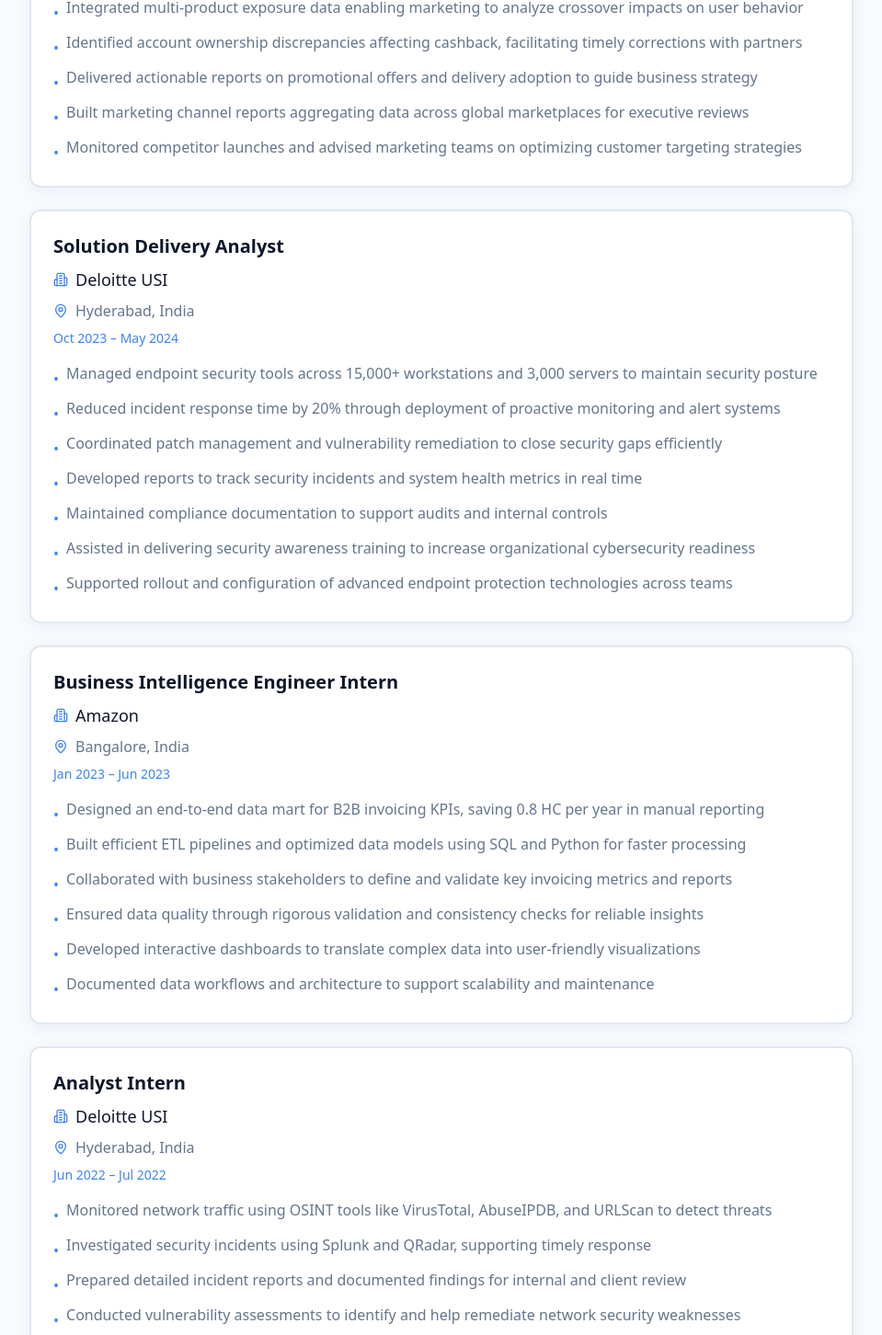
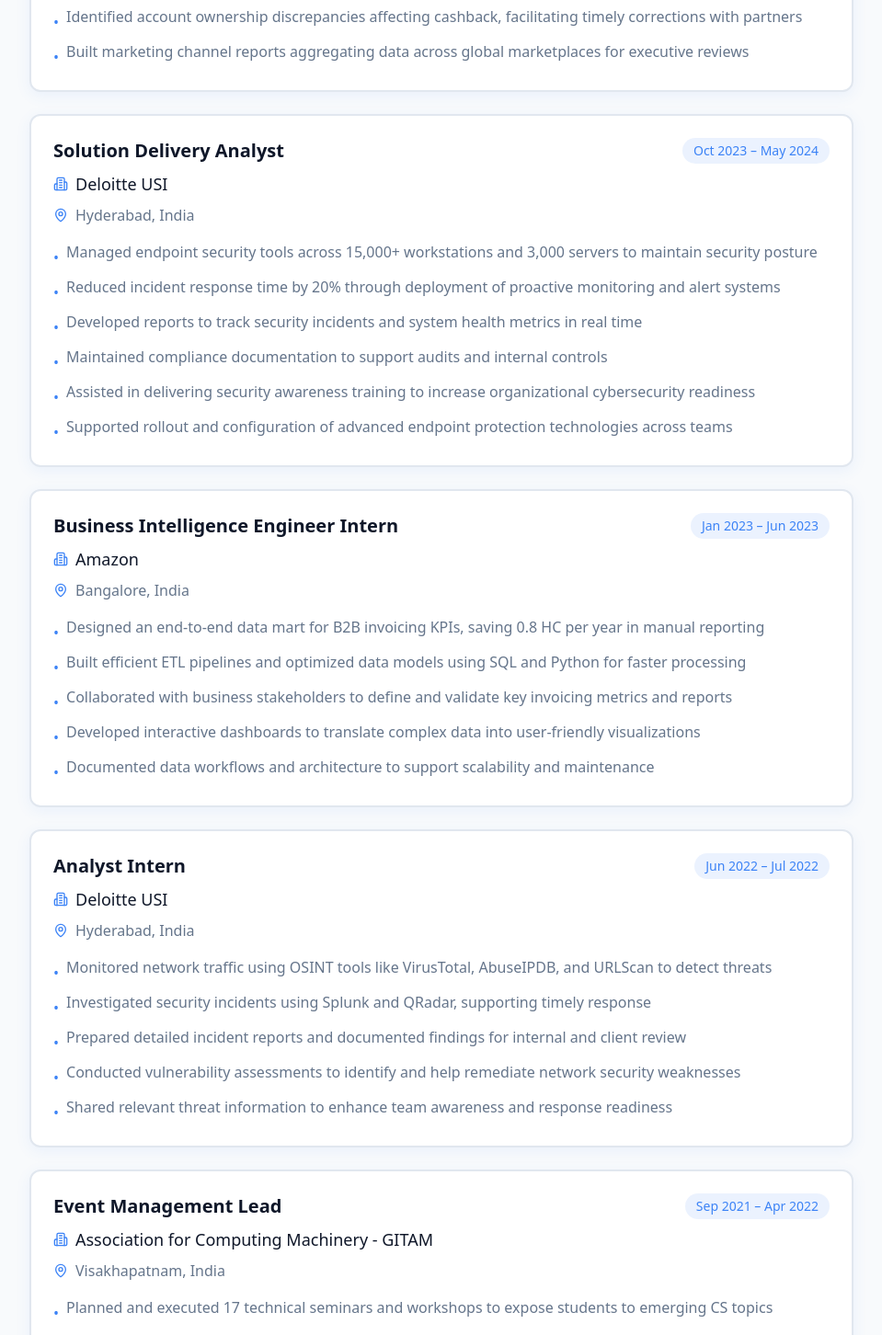
Before and after one commit to GeesalaPrashanthi/GeesalaPrashanthi.github.io, a React (Vite) app: page / in a window 1280 px wide. Shown: the part 2111-3563 px from the top of the page at 92% size, without its empty margins (160-1119 px from the left). Built offline with nearby package versions, Linux system fonts and the light colour scheme; the HTML template or start-up script is replaced by a standard one.

Commit message:
Updated experience

```diff
--- a/index.html
+++ b/index.html
@@ -2,7 +2,7 @@
 <html lang="en">
   <head>
     <meta charset="UTF-8" />
-    <link rel="icon" type="image/svg+xml" href="/web_logo.svg" />
+    <link rel="icon" type="image/png" href="/src/images/web_logo.png" />
     <meta name="viewport" content="width=device-width, initial-scale=1.0" />
     <title>Prashanthi Geesala | Data Scientist & BI Engineer Portfolio</title>
     <meta name="description" content="Data Scientist & Business Intelligence Engineer specializing in machine learning, analytics, and data visualization. Master's student at Boston University." />
--- a/src/components/Education.tsx
+++ b/src/components/Education.tsx
@@ -17,7 +17,8 @@ const educationItems = [
     location: "Visakhapatnam, India",
     period: "Jun 2019 – Apr 2023",
     points: [
-      "Relevant coursework: Linear Algebra; Probability and Statistics; Numerical Methods; Data Science with Python; Database Management; Cryptography; Big Data; Artificial Intelligence; Cloud Computing; GPA: 9.63/10"
+      "Relevant coursework: Linear Algebra; Probability and Statistics; Numerical Methods; Data Science with Python; Database Management; Cryptography; Big Data; Artificial Intelligence; Cloud Computing",
+      "GPA: 9.63/10"
     ]
   }
 ];
--- a/src/components/Experience.tsx
+++ b/src/components/Experience.tsx
@@ -16,9 +16,7 @@ const experiences = [
       "Applied advanced statistical analysis to uncover that 30% of customers faced fatigue and cannibalization",
       "Integrated multi-product exposure data enabling marketing to analyze crossover impacts on user behavior",
       "Identified account ownership discrepancies affecting cashback, facilitating timely corrections with partners",
-      "Delivered actionable reports on promotional offers and delivery adoption to guide business strategy",
-      "Built marketing channel reports aggregating data across global marketplaces for executive reviews",
-      "Monitored competitor launches and advised marketing teams on optimizing customer targeting strategies"
+      "Built marketing channel reports aggregating data across global marketplaces for executive reviews"
     ]
   },
   {
@@ -30,7 +28,6 @@ const experiences = [
     points: [
       "Managed endpoint security tools across 15,000+ workstations and 3,000 servers to maintain security posture",
       "Reduced incident response time by 20% through deployment of proactive monitoring and alert systems",
-      "Coordinated patch management and vulnerability remediation to close security gaps efficiently",
       "Developed reports to track security incidents and system health metrics in real time",
       "Maintained compliance documentation to support audits and internal controls",
       "Assisted in delivering security awareness training to increase organizational cybersecurity readiness",
@@ -47,7 +44,6 @@ const experiences = [
       "Designed an end-to-end data mart for B2B invoicing KPIs, saving 0.8 HC per year in manual reporting",
       "Built efficient ETL pipelines and optimized data models using SQL and Python for faster processing",
       "Collaborated with business stakeholders to define and validate key invoicing metrics and reports",
-      "Ensured data quality through rigorous validation and consistency checks for reliable insights",
       "Developed interactive dashboards to translate complex data into user-friendly visualizations",
       "Documented data workflows and architecture to support scalability and maintenance"
     ]
@@ -63,7 +59,6 @@ const experiences = [
       "Investigated security incidents using Splunk and QRadar, supporting timely response",
       "Prepared detailed incident reports and documented findings for internal and client review",
       "Conducted vulnerability assessments to identify and help remediate network security weaknesses",
-      "Assisted senior analysts with malware analysis and cyber threat intelligence gathering",
       "Shared relevant threat information to enhance team awareness and response readiness"
     ]
   },
@@ -78,7 +73,6 @@ const experiences = [
       "Led a 3-member operations team and coordinated logistics with 8 industry and academic guest speakers",
       "Managed event budgeting and resource allocation to ensure seamless execution within constraints",
       "Created and implemented promotional campaigns to maximize student attendance and engagement",
-      "Established partnerships with external organizations to secure sponsorships and support",
       "Collected and analyzed post-event feedback to improve future seminar planning and delivery"
     ]
   }
@@ -105,8 +99,14 @@ export const Experience = () => {
               >
                 <CardContent className="p-6">
                   <div className="space-y-4">
-                    <div>
-                      <h3 className="text-xl font-bold mb-2">{exp.title}</h3>
+                    <div className="relative">
+                      <div className="absolute top-0 right-0">
+                        <p className="text-sm font-medium text-primary bg-primary/10 px-3 py-1 rounded-full">
+                          {exp.period}
+                        </p>
+                      </div>
+
+                      <h3 className="text-xl font-bold mb-2 pr-36">{exp.title}</h3>
                       <div className="space-y-2">
                         <div className="flex items-center gap-2">
                           <Building2 className="h-4 w-4 text-primary" />
@@ -117,7 +117,6 @@ export const Experience = () => {
                           <p className="text-muted-foreground">{exp.location}</p>
                         </div>
                       </div>
-                      <p className="text-sm font-medium text-primary mt-2">{exp.period}</p>
                     </div>
 
                     <ul className="space-y-2">
```
